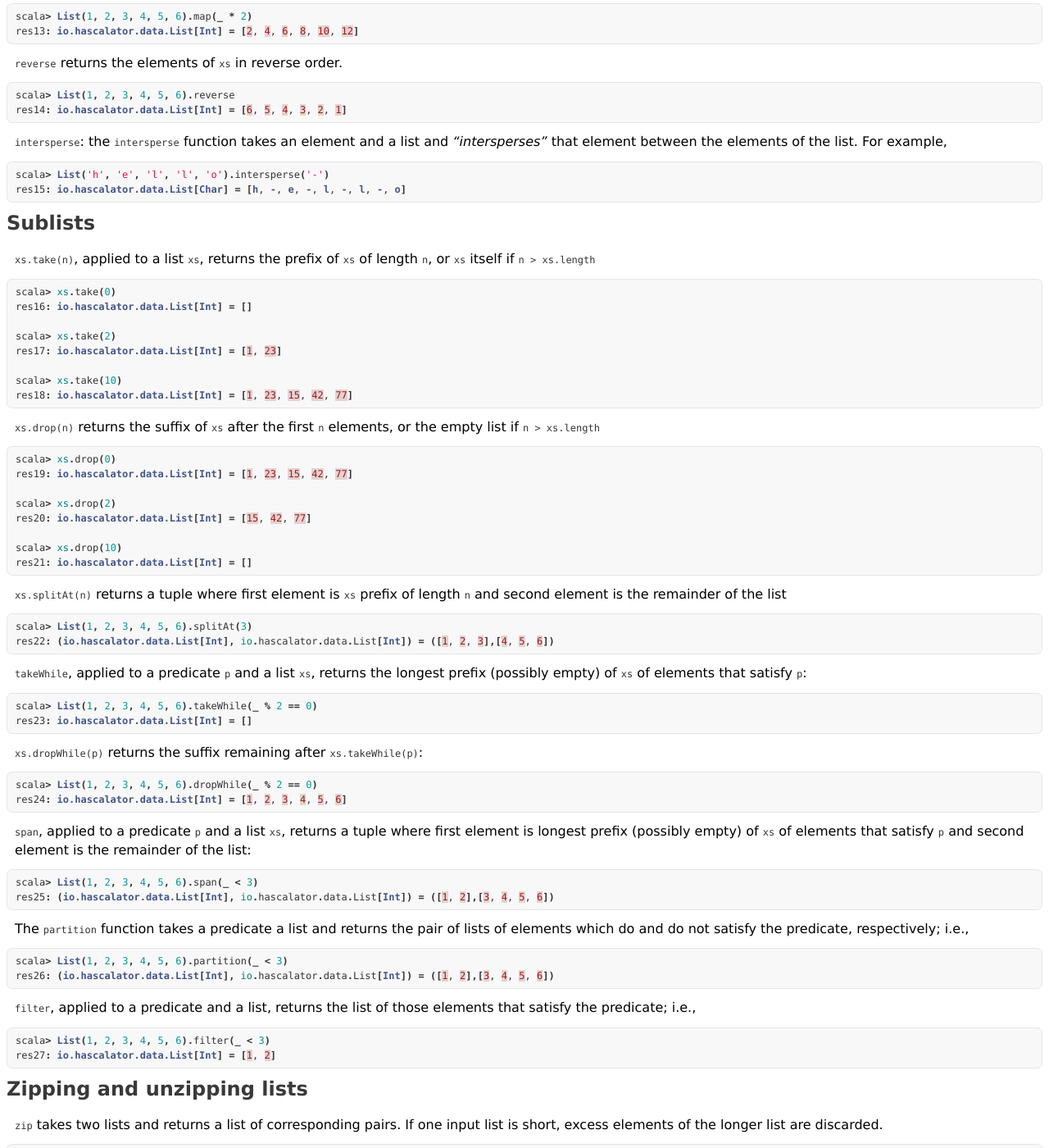
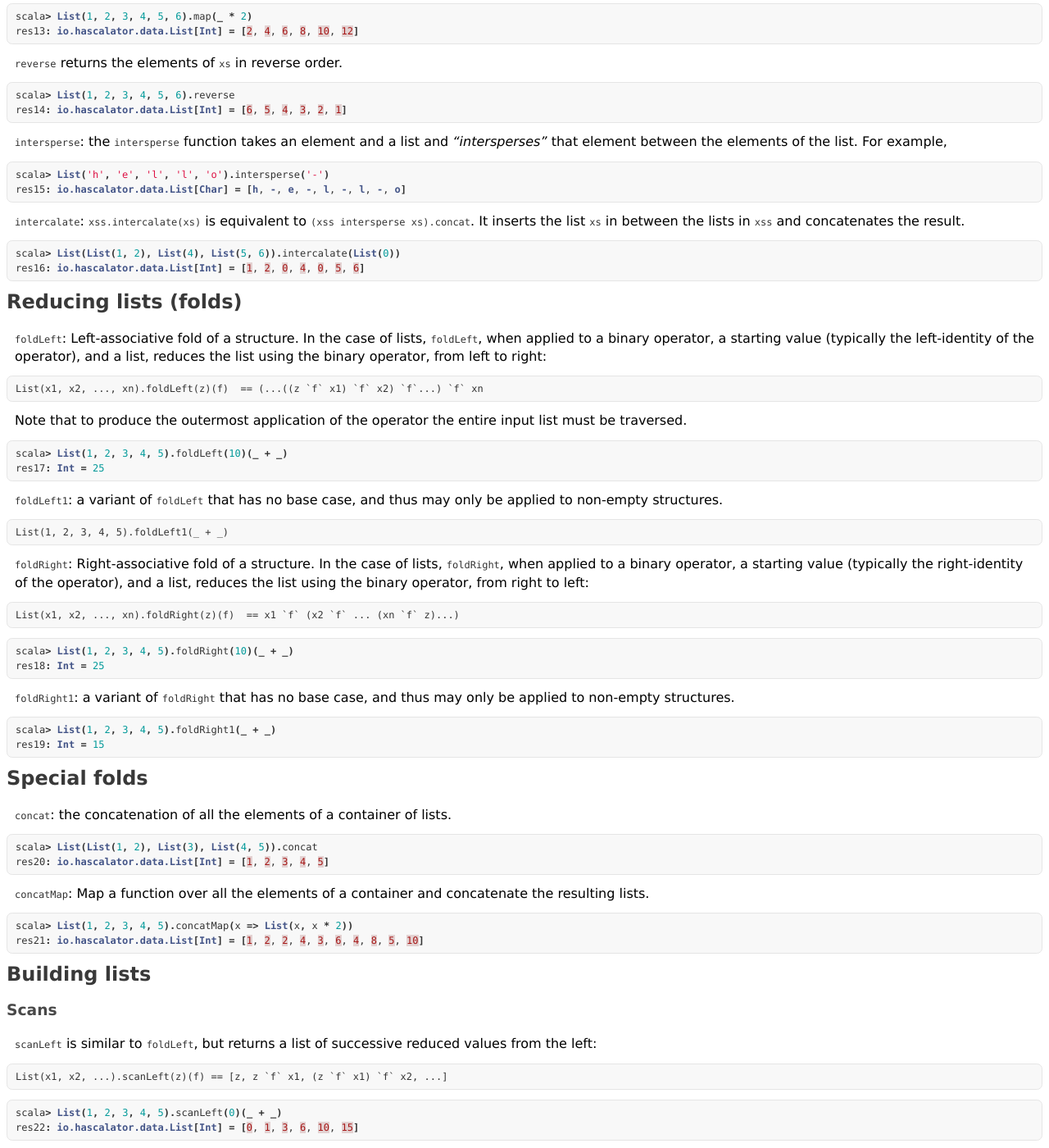
Before and after one commit to CarloMicieli/hascalator, a Jekyll site: the page built from tut/list.md, in a window 1280 px wide and 1400 px high, scrolled down 2781 px. Shown: the whole window at 82% size. Built offline with Jekyll 4.4.1, drawn with Linux system fonts in a browser that asks for light colours; some of the changed text lies outside the part shown.

Commit message:
updated site

````diff
--- a/tut/list.md
+++ b/tut/list.md
@@ -196,53 +196,143 @@ scala> List('h', 'e', 'l', 'l', 'o').intersperse('-')
 res15: io.hascalator.data.List[Char] = [h, -, e, -, l, -, l, -, o]
 ```
 
+`intercalate`: `xss.intercalate(xs)` is equivalent to `(xss intersperse xs).concat`. It inserts the list `xs` in between the lists in `xss` and concatenates the result.
+
+```scala
+scala> List(List(1, 2), List(4), List(5, 6)).intercalate(List(0))
+res16: io.hascalator.data.List[Int] = [1, 2, 0, 4, 0, 5, 6]
+```
+
+## Reducing lists (folds)
+
+`foldLeft`: Left-associative fold of a structure. In the case of lists, `foldLeft`, when applied to a binary operator, a starting value (typically the left-identity
+of the operator), and a list, reduces the list using the binary operator, from left to right:
+
+```
+List(x1, x2, ..., xn).foldLeft(z)(f)  == (...((z `f` x1) `f` x2) `f`...) `f` xn
+```
+
+Note that to produce the outermost application of the operator the entire input list must be traversed.
+
+```scala
+scala> List(1, 2, 3, 4, 5).foldLeft(10)(_ + _)
+res17: Int = 25
+```
+
+`foldLeft1`: a variant of `foldLeft` that has no base case, and thus may only be applied to non-empty structures.
+
+```
+List(1, 2, 3, 4, 5).foldLeft1(_ + _)
+```
+
+`foldRight`: Right-associative fold of a structure. In the case of lists, `foldRight`, when applied to a binary operator, a starting value (typically the right-identity
+of the operator), and a list, reduces the list using the binary operator, from right to left:
+
+```
+List(x1, x2, ..., xn).foldRight(z)(f)  == x1 `f` (x2 `f` ... (xn `f` z)...)
+```
+
+```scala
+scala> List(1, 2, 3, 4, 5).foldRight(10)(_ + _)
+res18: Int = 25
+```
+
+`foldRight1`: a variant of `foldRight` that has no base case, and thus may only be applied to non-empty structures.
+
+```scala
+scala> List(1, 2, 3, 4, 5).foldRight1(_ + _)
+res19: Int = 15
+```
+
+## Special folds
+
+`concat`: the concatenation of all the elements of a container of lists.
+
+```scala
+scala> List(List(1, 2), List(3), List(4, 5)).concat
+res20: io.hascalator.data.List[Int] = [1, 2, 3, 4, 5]
+```
+
+`concatMap`: Map a function over all the elements of a container and concatenate the resulting lists.
+
+```scala
+scala> List(1, 2, 3, 4, 5).concatMap(x => List(x, x * 2))
+res21: io.hascalator.data.List[Int] = [1, 2, 2, 4, 3, 6, 4, 8, 5, 10]
+```
+
+## Building lists
+
+### Scans
+
+`scanLeft` is similar to `foldLeft`, but returns a list of successive reduced values from the left:
+
+```
+List(x1, x2, ...).scanLeft(z)(f) == [z, z `f` x1, (z `f` x1) `f` x2, ...]
+```
+
+```scala
+scala> List(1, 2, 3, 4, 5).scanLeft(0)(_ + _)
+res22: io.hascalator.data.List[Int] = [0, 1, 3, 6, 10, 15]
+```
+
+`scanRight`: is the right-to-left dual of `scanLeft`. Note that:
+
+```
+xs.scanRight(z)(f).head == xs.foldRight(z)(f)
+```
+
+```scala
+scala> List(1, 2, 3, 4, 5).scanRight(0)(_ + _)
+res23: io.hascalator.data.List[Int] = [15, 14, 12, 9, 5, 0]
+```
+
 ## Sublists
 
 `xs.take(n)`, applied to a list `xs`, returns the prefix of `xs` of length `n`, or `xs` itself if `n > xs.length`
 
 ```scala
 scala> xs.take(0)
-res16: io.hascalator.data.List[Int] = []
+res24: io.hascalator.data.List[Int] = []
 
 scala> xs.take(2)
-res17: io.hascalator.data.List[Int] = [1, 23]
+res25: io.hascalator.data.List[Int] = [1, 23]
 
 scala> xs.take(10)
-res18: io.hascalator.data.List[Int] = [1, 23, 15, 42, 77]
+res26: io.hascalator.data.List[Int] = [1, 23, 15, 42, 77]
 ```
 
 `xs.drop(n)` returns the suffix of `xs` after the first `n` elements, or the empty list if `n > xs.length`
 
 ```scala
 scala> xs.drop(0)
-res19: io.hascalator.data.List[Int] = [1, 23, 15, 42, 77]
+res27: io.hascalator.data.List[Int] = [1, 23, 15, 42, 77]
 
 scala> xs.drop(2)
-res20: io.hascalator.data.List[Int] = [15, 42, 77]
+res28: io.hascalator.data.List[Int] = [15, 42, 77]
 
 scala> xs.drop(10)
-res21: io.hascalator.data.List[Int] = []
+res29: io.hascalator.data.List[Int] = []
 ```
 
 `xs.splitAt(n)` returns a tuple where first element is `xs` prefix of length `n` and second element is the remainder of the list
 
 ```scala
 scala> List(1, 2, 3, 4, 5, 6).splitAt(3)
-res22: (io.hascalator.data.List[Int], io.hascalator.data.List[Int]) = ([1, 2, 3],[4, 5, 6])
+res30: (io.hascalator.data.List[Int], io.hascalator.data.List[Int]) = ([1, 2, 3],[4, 5, 6])
 ```
 
 `takeWhile`, applied to a predicate `p` and a list `xs`, returns the longest prefix (possibly empty) of `xs` of elements that satisfy `p`:
 
 ```scala
 scala> List(1, 2, 3, 4, 5, 6).takeWhile(_ % 2 == 0)
-res23: io.hascalator.data.List[Int] = []
+res31: io.hascalator.data.List[Int] = []
 ```
 
 `xs.dropWhile(p)` returns the suffix remaining after `xs.takeWhile(p)`:
 
 ```scala
 scala> List(1, 2, 3, 4, 5, 6).dropWhile(_ % 2 == 0)
-res24: io.hascalator.data.List[Int] = [1, 2, 3, 4, 5, 6]
+res32: io.hascalator.data.List[Int] = [1, 2, 3, 4, 5, 6]
 ```
 
 `span`, applied to a predicate `p` and a list `xs`, returns a tuple where first element is longest prefix (possibly empty)
@@ -250,7 +340,7 @@ of `xs` of elements that satisfy `p` and second element is the remainder of the
 
 ```scala
 scala> List(1, 2, 3, 4, 5, 6).span(_ < 3)
-res25: (io.hascalator.data.List[Int], io.hascalator.data.List[Int]) = ([1, 2],[3, 4, 5, 6])
+res33: (io.hascalator.data.List[Int], io.hascalator.data.List[Int]) = ([1, 2],[3, 4, 5, 6])
 ```
 
 The `partition` function takes a predicate a list and returns the pair of lists of elements which do and do not
@@ -258,14 +348,14 @@ satisfy the predicate, respectively; i.e.,
 
 ```scala
 scala> List(1, 2, 3, 4, 5, 6).partition(_ < 3)
-res26: (io.hascalator.data.List[Int], io.hascalator.data.List[Int]) = ([1, 2],[3, 4, 5, 6])
+res34: (io.hascalator.data.List[Int], io.hascalator.data.List[Int]) = ([1, 2],[3, 4, 5, 6])
 ```
 
 `filter`, applied to a predicate and a list, returns the list of those elements that satisfy the predicate; i.e.,
 
 ```scala
 scala> List(1, 2, 3, 4, 5, 6).filter(_ < 3)
-res27: io.hascalator.data.List[Int] = [1, 2]
+res35: io.hascalator.data.List[Int] = [1, 2]
 ```
 
 ## Zipping and unzipping lists
@@ -275,5 +365,5 @@ longer list are discarded.
 
 ```scala
 scala> List(1, 2, 3, 4) zip List('a', 'b', 'c', 'd')
-res28: io.hascalator.data.List[(Int, Char)] = [(1,a), (2,b), (3,c), (4,d)]
+res36: io.hascalator.data.List[(Int, Char)] = [(1,a), (2,b), (3,c), (4,d)]
 ```
````
Also changed, not shown: other parts of tut/list.md (+4 -4 lines).
